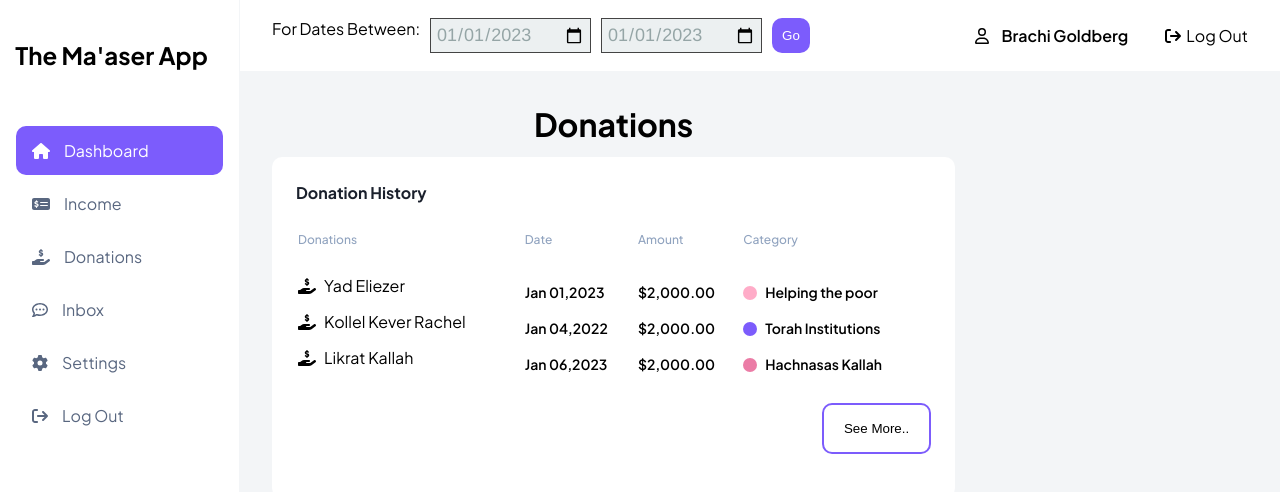
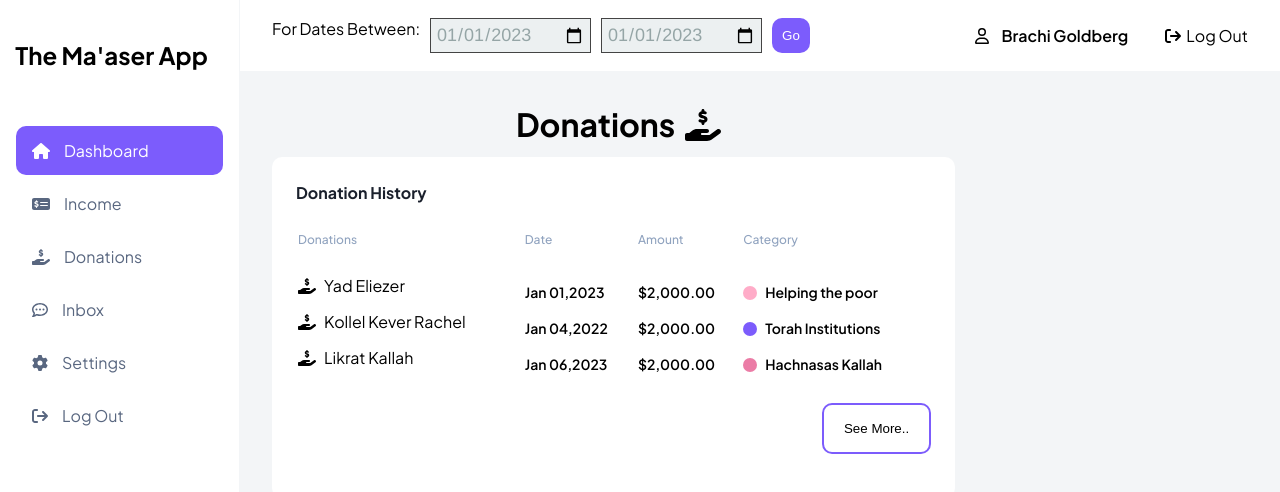
Before and after one commit to Bracha-G/Final-Proj, a React (Create React App) app: page / in a window 1280 px wide. Both pictures are taken after a click on the item "Donations". Shown: the top 492 px of the page. Built offline with nearby package versions, Linux system fonts and the light colour scheme.

Commit message:
with changing nav pages

```diff
--- a/src/App.js
+++ b/src/App.js
@@ -11,6 +11,7 @@ import Settings from "./components/Settings";
 
 function App() {
   const [mainContent, updateMainContent] = useState(<DashBoard></DashBoard>);
+  const [activeButton, changeActiveButton] = useState("");
 
   function changeMainContent(value) {
     updateMainContent(function () {
--- a/src/components/Donation.css
+++ b/src/components/Donation.css
@@ -6,3 +6,6 @@
   display: block;
   margin-bottom: 13px;
 }
+.title {
+  margin-left: 10px;
+}
--- a/src/components/Donations.js
+++ b/src/components/Donations.js
@@ -42,7 +42,15 @@ function Donations(props) {
 
       <div className="bottom-container">
         <div className="bottom-container__left_Donations">
-          <h1 className="donationsTitle">{"Donations"}</h1>
+          <div className="title">
+            <h1 className="donationsTitle">
+              {"Donations"}
+              <span className="title">
+                <FontAwesomeIcon icon={faHandHoldingDollar} />
+              </span>
+            </h1>
+          </div>
+
           <Card>
             <HistoryCard
               title1={"Donations"}
--- a/src/components/NavButton.js
+++ b/src/components/NavButton.js
@@ -2,15 +2,13 @@ import "./NavButton.css";
 import { useState } from "react";
 
 function NavButton(props) {
-  const [NavOption, SetNavOption] = useState("");
-
-  function hi() {
+  function changePage() {
     props.onClick(props.span);
   }
 
   return (
     <>
-      <li onClick={hi} className={`side-nav__item ${props.className}`}>
+      <li onClick={changePage} className={`side-nav__item ${props.className}`}>
         <div id={props.key} className="icon">
           {props.icon}
         </div>
```
